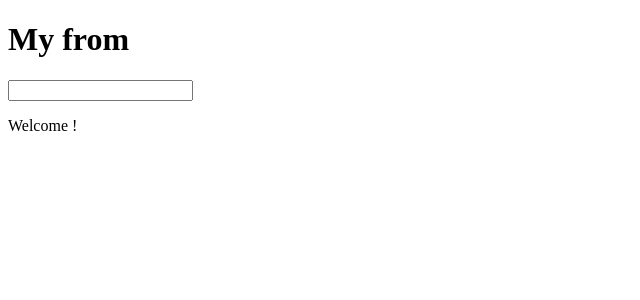
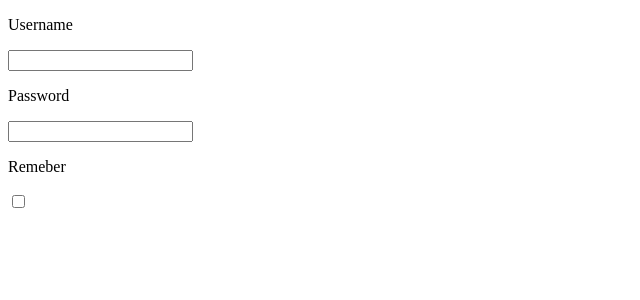
Before and after one commit to Erodot0/react-exercises, a React (Create React App) app in the folder my-app/: page / in a window 1280 px wide. Shown: the top 300 px of the page, without its empty margins (0-640 px from the left). Built offline with nearby package versions, Linux system fonts and the light colour scheme.

Commit message:
added login component

```diff
--- a/my-app/src/App.js
+++ b/my-app/src/App.js
@@ -3,6 +3,7 @@ import { Counter } from "./Counter";
 import { HelloWorld } from "./HelloWorld";
 import { Welcome } from "./Welcome";
 import { InteractiveWelcome } from "./InteractiveWelcome";
+import { Login } from "./Login";
 
 export class App extends React.Component {
     render() {
@@ -11,7 +12,8 @@ export class App extends React.Component {
                 {/* <HelloWorld /> */}
                 {/* <Welcome name="john" age="12"/> */}
                 {/* <Counter initialValue={0} incrementAmount={1} incrementInterval={1000}/> */}
-                <InteractiveWelcome />
+                {/* <InteractiveWelcome /> */}
+                <Login />
             </div>
         )
     }
--- /dev/null
+++ b/my-app/src/Login.js
@@ -0,0 +1,40 @@
+import React from "react";
+
+export class Login extends React.Component {
+    state = {
+        username: "",
+        password: "",
+        toRemeber: false
+    }
+
+    handleNameChange = (event) => {
+        this.setState({
+            username: event.target.value
+        })
+    }
+
+    handlePasswordChange = (event) => {
+        this.setState({
+            password: event.target.value
+        })
+    }
+
+    handleCheckChange = (event) => {
+        this.setState({
+            toRemeber: event.target.value
+        })
+    }
+
+    render() {
+        return (
+            <form>
+                <p>Username</p>
+                <input type="text" name="username" value={this.state.username} onChange={this.handleNameChange} />
+                <p>Password</p>
+                <input type="password" name="password" value={this.state.password} onChange={this.handlePasswordChange} />
+                <p>Remeber</p>
+                <input type="checkbox" name="checkbox" value={this.state.password} onChange={this.handleCheckChange} />
+            </form>
+        )
+    }
+}
--- a/my-app/src/Welcome.js
+++ b/my-app/src/Welcome.js
@@ -6,7 +6,7 @@ export class Welcome extends React.Component {
         return (
             <div>
                 <p>Welcome {this.props.name}!</p>
-                {/* <Age age={this.props.age}/>              */}
+                {/* <Age age={this.props.age}/>*/}
             </div>
         )
     }
```
